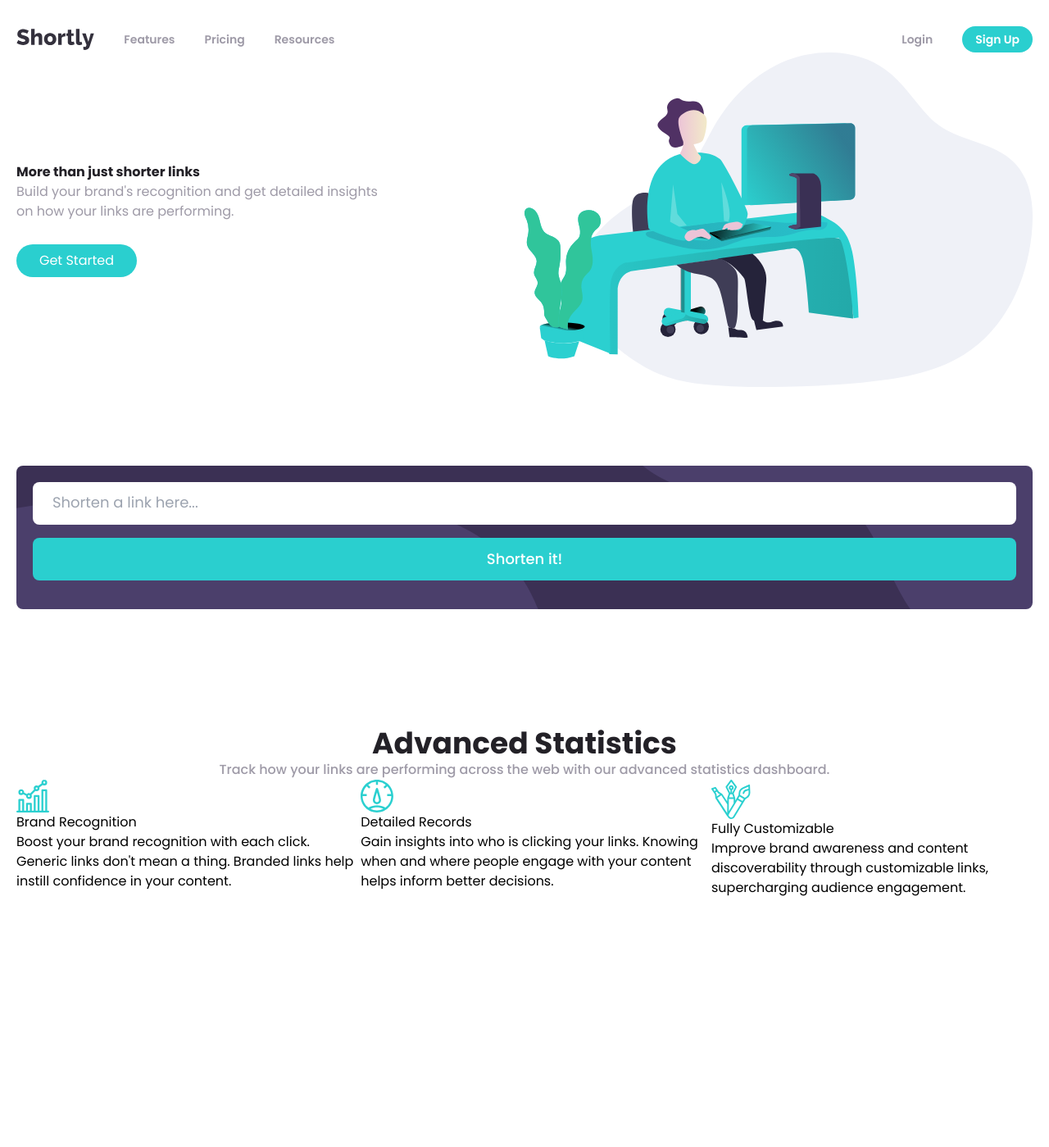
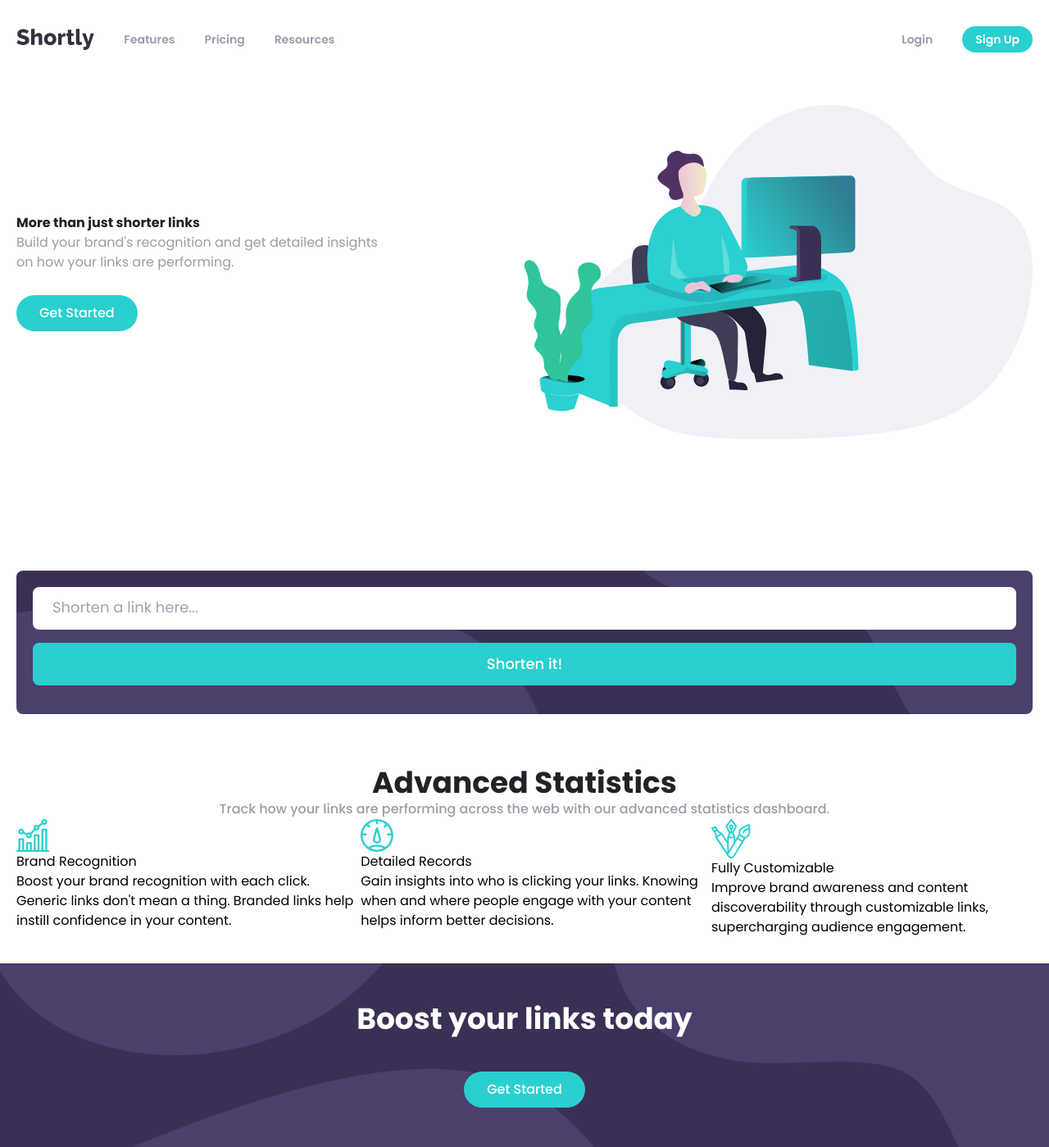
Before and after one commit to FriedAxons/url-shortening-api-landing-page, a React (Vite) app in the folder frontend/: page / in a window 1280 px wide. Shown: the whole page at 82% size. Before the commit the page ends 1095 px from the top, so only its background shows below. Built offline with nearby package versions, Linux system fonts and the light colour scheme.

Commit message:
Style all current components

```diff
--- a/frontend/src/App.tsx
+++ b/frontend/src/App.tsx
@@ -2,14 +2,16 @@ import Navbar from "./components/Navbar";
 import HeroSection from "./components/HeroSection";
 import ShortenURL from "./components/ShortenURL";
 import InfoSection from "./components/InfoSection";
+import GetStarted from "./components/GetStarted";
 
 const App = () => {
   return (
-    <div className="w-full h-screen lg:x-p mx-p">
+    <div className="w-full h-screen">
       <Navbar />
       <HeroSection />
       <ShortenURL />
       <InfoSection />
+      <GetStarted />
     </div>
   );
 };
--- a/frontend/src/components/GetStarted.tsx
+++ b/frontend/src/components/GetStarted.tsx
@@ -0,0 +1,12 @@
+const GetStarted = () => {
+  return (
+    <div className="flex flex-col items-center bg-[url('/svgs/bg-boost-desktop.svg')] bg-cover bg-no-repeat bg-darkviolet py-12 gap-y-4">
+      <h1 className="text-4xl text-white font-bold">Boost your links today</h1>
+      <button className="py-2.5 px-7 mt-7 text-white font-medium bg-cyan hover:bg-opacity-50 rounded-full">
+        Get Started
+      </button>
+    </div>
+  );
+};
+
+export default GetStarted;
--- a/frontend/src/components/HeroSection.tsx
+++ b/frontend/src/components/HeroSection.tsx
@@ -4,7 +4,7 @@ const HeroSection = () => {
   const isMobile = useIsMobile();
 
   const DesktopHeroSection = () => (
-    <div className="flex flex-row justify-between items-center lg:pt-10 xl:pt-0">
+    <div className="flex flex-row justify-between items-center lg:pt-10 xl:pt-0 lg:xy-p mxy-p">
       <div className="w-1/2">
         <h1 className="w-full lg:leading-[80px] xl:leading-[110px] lg:text-7xl xl:text-8xl font-bold text-verydarkviolet">
           More than just shorter links
@@ -13,7 +13,7 @@ const HeroSection = () => {
           Build your brand's recognition and get detailed insights on how your
           links are performing.
         </p>
-        <button className="py-2 px-7 mt-7 text-white bg-cyan hover:bg-opacity-50 rounded-full">
+        <button className="py-2.5 px-7 mt-7 text-white font-medium bg-cyan hover:bg-opacity-50 rounded-full">
           Get Started
         </button>
       </div>
@@ -26,7 +26,7 @@ const HeroSection = () => {
   );
 
   const MobileHeroSection = () => (
-    <div className="relative flex flex-col justify-center items-center">
+    <div className="relative flex flex-col justify-center items-center lg:xy-p mxy-p">
       <img
         src="/url-shortening-api-landing-page/svgs/illustration-working.svg"
         alt="Working Illustration"
--- a/frontend/src/components/InfoSection.tsx
+++ b/frontend/src/components/InfoSection.tsx
@@ -4,7 +4,7 @@ const InfoSection = () => {
   const isMobile = useIsMobile();
 
   const MobileInfoSection = () => (
-    <div>
+    <div className="lg:xy-p mxy-p">
       <div className="flex flex-col items-center">
         <h1>Advanced Statistics</h1>
         <p>
@@ -51,7 +51,7 @@ const InfoSection = () => {
   );
 
   const DesktopInfoSection = () => (
-    <div className="mt-36">
+    <div className="lg:xy-p mxy-p">
       <div className="flex flex-col items-center">
         <h1 className="text-4xl font-bold text-verydarkviolet">
           Advanced Statistics
--- a/frontend/src/components/Navbar.tsx
+++ b/frontend/src/components/Navbar.tsx
@@ -4,7 +4,7 @@ const Navbar = () => {
   const isMobile = useIsMobile();
 
   const MobileNavbar = () => (
-    <div className="flex flex-row justify-between items-center">
+    <div className="flex flex-row justify-between items-center lg:xy-p mxy-p">
       <img src="./svgs/logo.svg" alt="Logo" className="h-[30px]" />
       <svg
         xmlns="http://www.w3.org/2000/svg"
@@ -17,7 +17,7 @@ const Navbar = () => {
   );
 
   const DesktopNavbar = () => (
-    <nav className="flex flex-row justify-between items-center">
+    <nav className="flex flex-row justify-between items-center lg:xy-p mxy-p">
       <div className="flex flex-row items-center text-grayishviolet text-sm font-semibold gap-x-9">
         <img src="./svgs/logo.svg" alt="Logo" className="h-[26px]" />
         <button className="hover:font-bold">Features</button>
--- a/frontend/src/components/ShortenURL.tsx
+++ b/frontend/src/components/ShortenURL.tsx
@@ -36,10 +36,10 @@ const ShortenURL = () => {
   };
 
   return (
-    <div>
+    <div className="lg:xy-p mxy-p">
       <form
         onSubmit={handleSubmit}
-        className="lg:flex lg:flex-row lg:justify-between flex flex-col items-center bg-[url('/svgs/bg-shorten-desktop.svg')] bg-cover bg-no-repeat bg-darkviolet lg:px-12 px-5 lg:py-11 py-5 lg:mt-10 mt-24 rounded-lg"
+        className="lg:flex lg:flex-row lg:justify-between flex flex-col items-center bg-[url('/svgs/bg-shorten-desktop.svg')] bg-cover bg-no-repeat bg-darkviolet lg:px-12 px-5 lg:py-11 py-5 lg:mt-0 mt-24 rounded-lg"
       >
         <div className="w-full relative">
           <input
@@ -62,7 +62,7 @@ const ShortenURL = () => {
         <button
           type="submit"
           disabled={loading}
-          className="lg:w-[11%] w-full bg-cyan hover:bg-cyanlight text-white lg:text-base text-lg lg:font-semibold font-medium lg:py-3.5 py-3 lg:mt-0 mt-4 mb-[15px] rounded-lg"
+          className="lg:w-[11%] w-full bg-cyan hover:bg-cyanlight text-white lg:text-base text-lg lg:font-semibold font-medium lg:py-3.5 py-3 lg:mt-0 mt-4 lg:mb-0 mb-[15px] rounded-lg"
         >
           {loading ? "Shortening..." : "Shorten it!"}
         </button>
--- a/frontend/src/index.css
+++ b/frontend/src/index.css
@@ -9,11 +9,11 @@
 }
 
 @layer utilities {
-  .x-p {
+  .xy-p {
     @apply px-32 py-10;
   }
 
-  .mx-p {
+  .mxy-p {
     @apply px-5 py-8;
   }
 }
```
